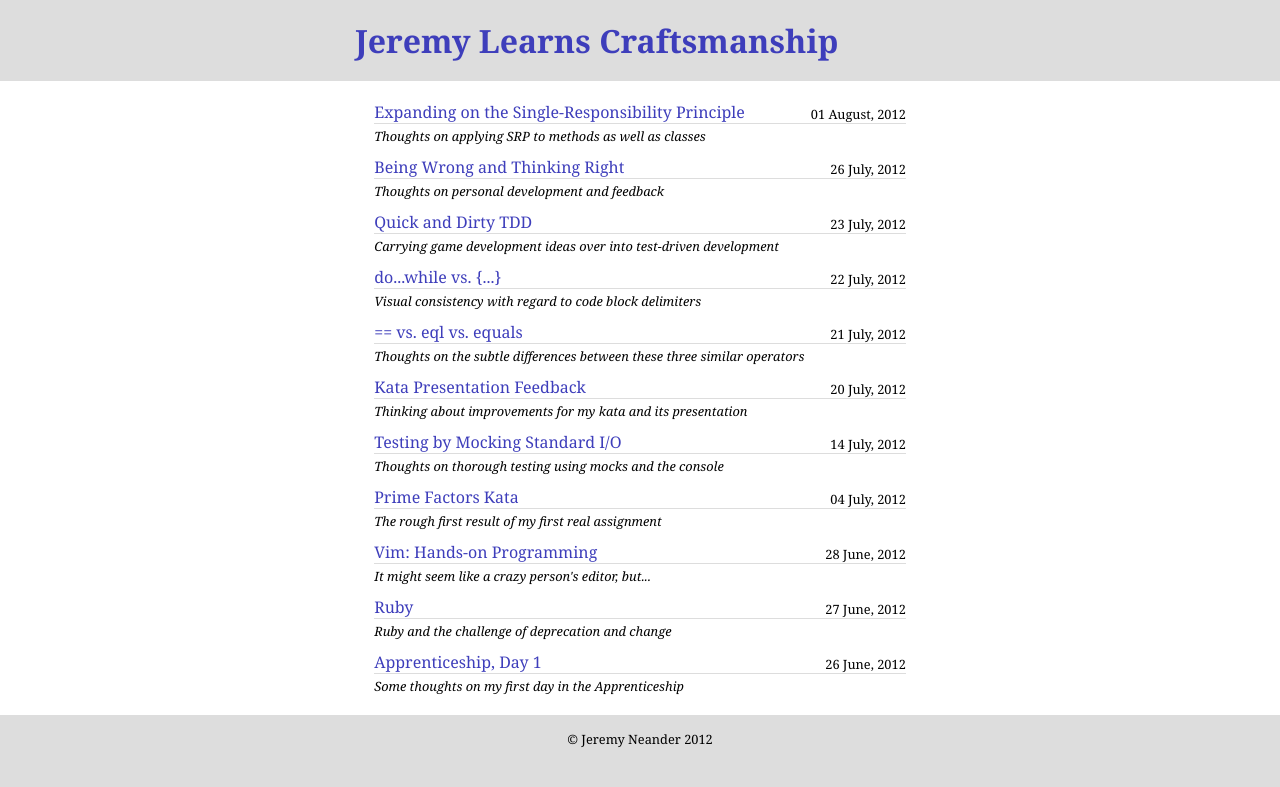
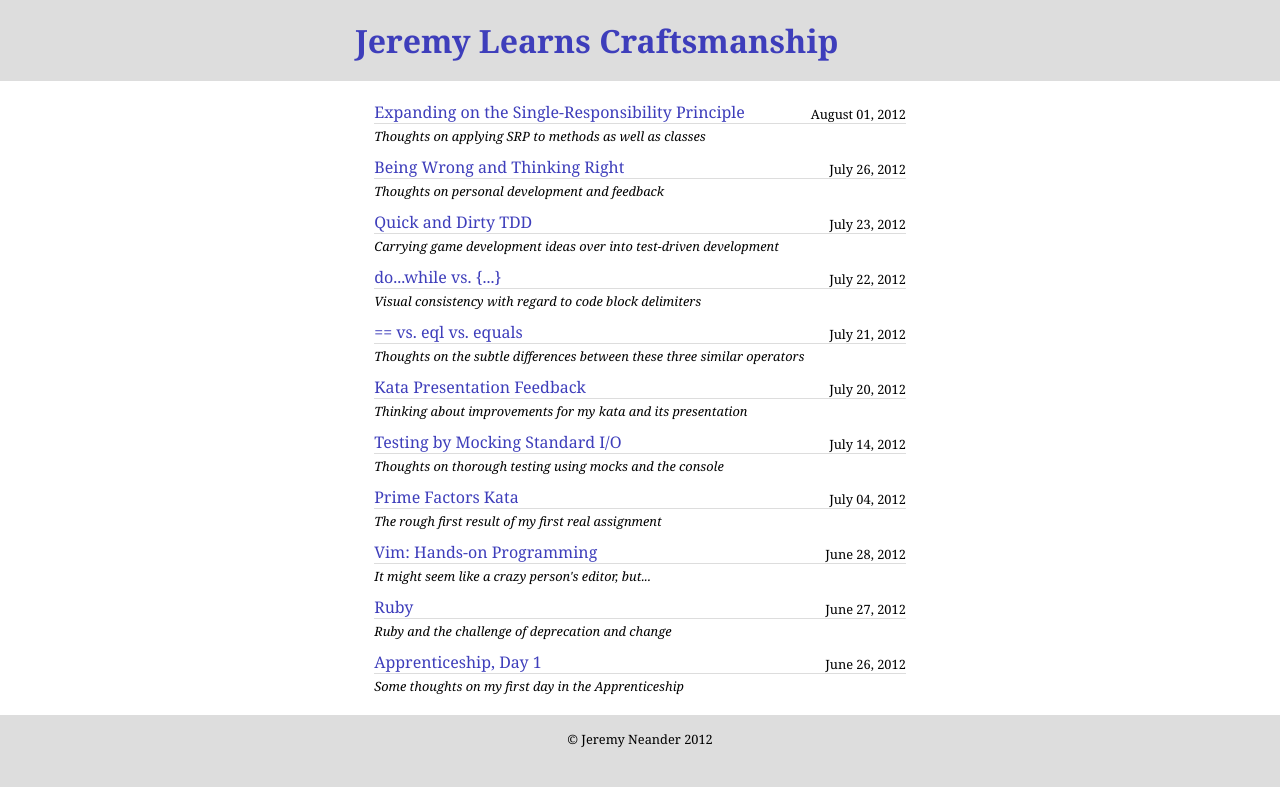
Before and after one commit to jneander/jneander.github.com, a Jekyll site: the page built from index.html, in a window 1280 px wide. Shown: the top 787 px of the page. Built offline with Jekyll 4.4.1, drawn with Linux system fonts in a browser that asks for light colours.

Commit message:
Change format of date in post list
Change format of date to read as August 01, 2012 instead of 01 August,
2012. Month and date, then year.

```diff
--- a/index.html
+++ b/index.html
@@ -8,7 +8,7 @@
 
         <li class="post">
         <div class="post_header">
-          <span class="date">{{ post.date | date: "%d %B, %Y" }}</span>
+          <span class="date">{{ post.date | date: "%B %d, %Y" }}</span>
           <a class="title" href="{{ post.url }}">{{ post.title }}</a>
         </div>
         {% if post.description %}
```
